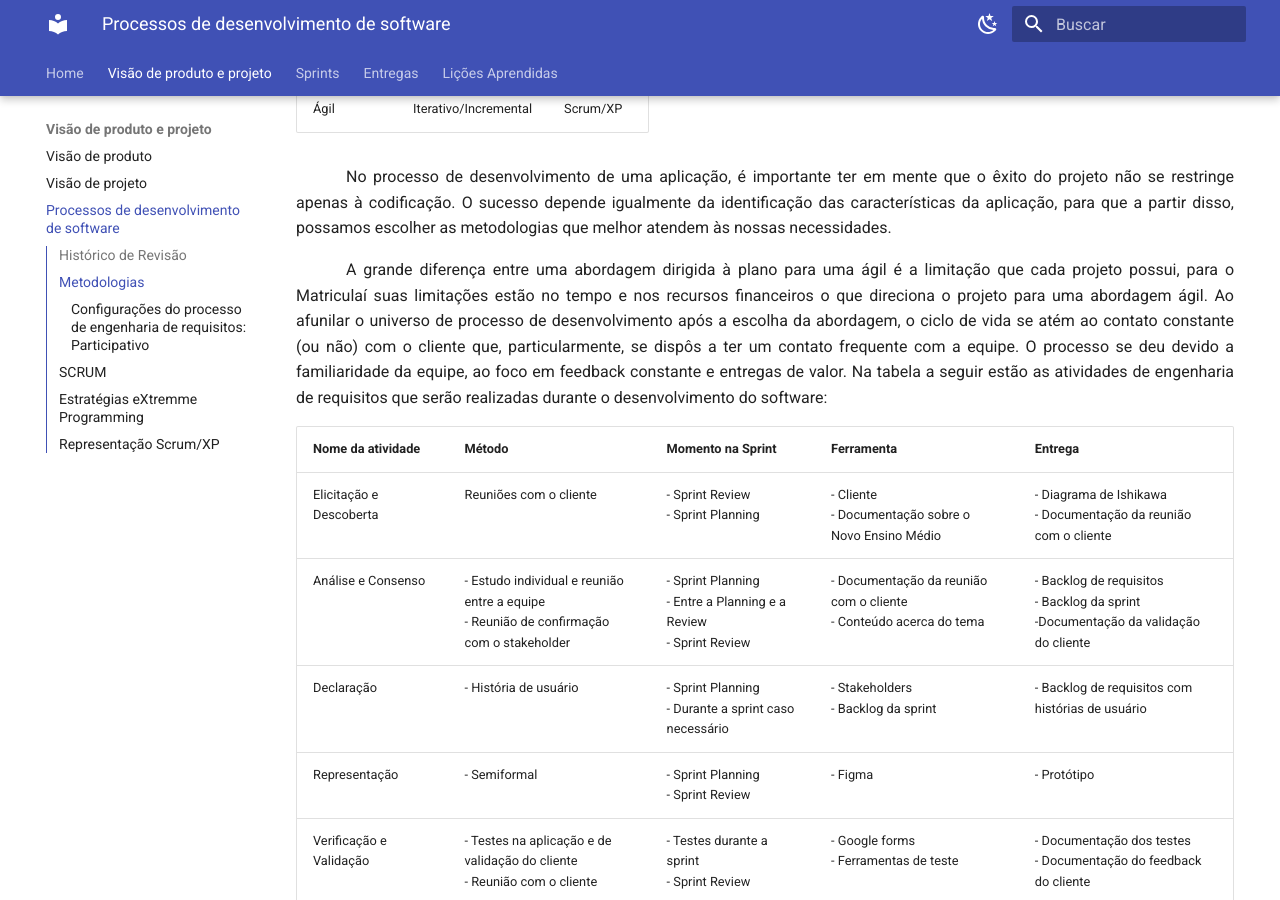
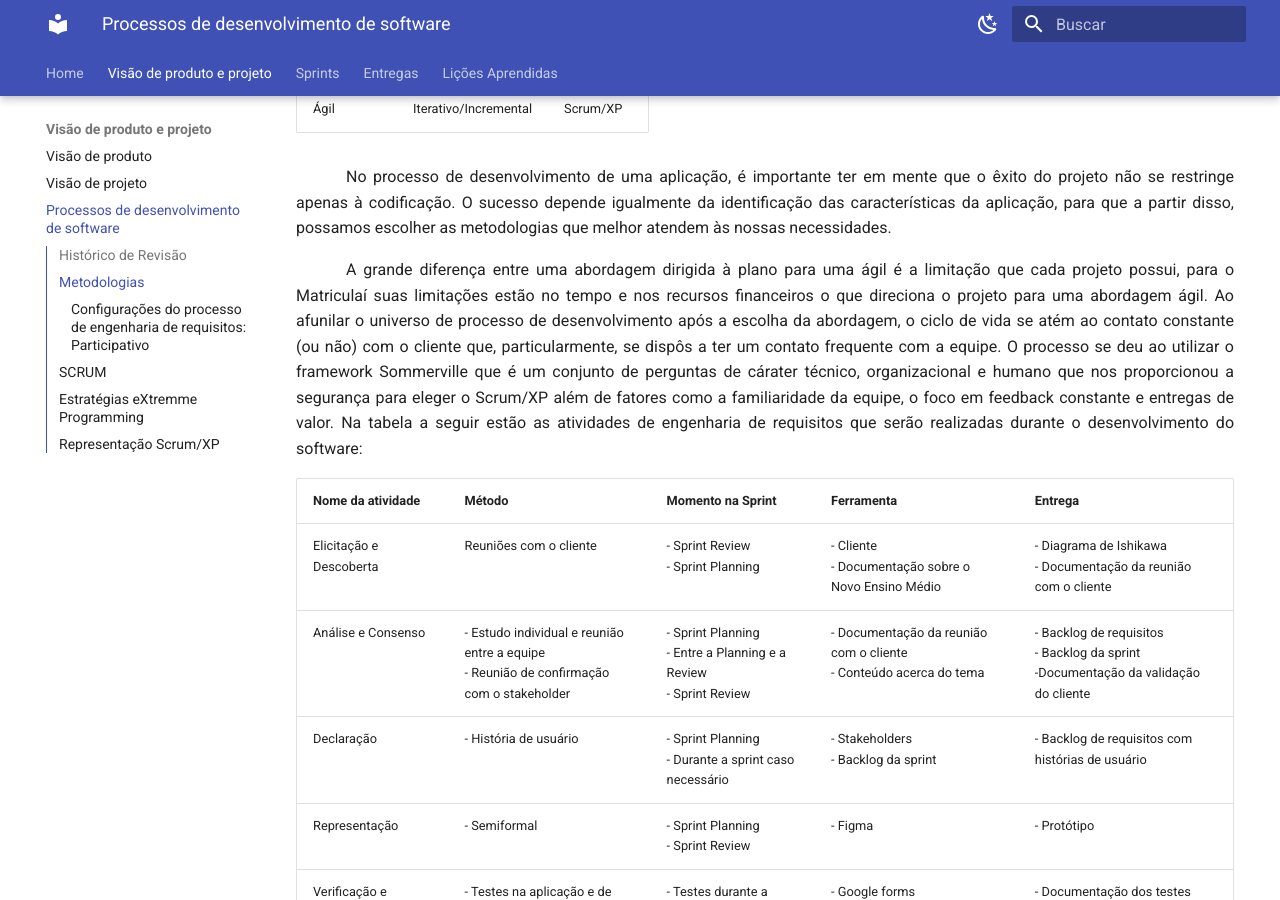
Before and after one commit to mdsreq-fga-unb/2023.2-Matriculai, an MkDocs documentation site: the page built from docs/desenvolvimento.md, in a window 1280 px wide and 900 px high, scrolled down 482 px. Built offline with MkDocs 1.6.1 and Material for MkDocs 9.7.7, drawn with Linux system fonts in a browser that asks for light colours.

Commit message:
adicionando sommervile às justificativas do processo

```diff
--- a/docs/desenvolvimento.md
+++ b/docs/desenvolvimento.md
@@ -12,7 +12,7 @@
 |Ágil|Iterativo/Incremental|Scrum/XP|
 
 <p style="text-indent: 50px;text-align: justify;"> No processo de desenvolvimento de uma aplicação, é importante ter em mente  que o êxito do projeto não se restringe apenas à codificação. O sucesso depende igualmente da identificação das características da aplicação, para que a partir disso, possamos escolher as metodologias que melhor atendem às nossas necessidades. </p>
-<p style="text-indent: 50px;text-align: justify;"> A grande diferença entre uma abordagem dirigida à plano para uma ágil é a limitação que cada projeto possui, para o Matriculaí suas limitações estão no tempo e nos recursos financeiros o que direciona o projeto para uma abordagem ágil. Ao afunilar o universo de processo de desenvolvimento após a escolha da abordagem, o ciclo de vida se atém ao contato constante (ou não) com o cliente que, particularmente, se dispôs a ter um contato frequente com a equipe. O processo se deu devido a familiaridade da equipe, ao foco em feedback constante e entregas de valor.  Na tabela a seguir estão as atividades de engenharia de requisitos que serão realizadas durante o desenvolvimento do software:  </p>
+<p style="text-indent: 50px;text-align: justify;"> A grande diferença entre uma abordagem dirigida à plano para uma ágil é a limitação que cada projeto possui, para o Matriculaí suas limitações estão no tempo e nos recursos financeiros o que direciona o projeto para uma abordagem ágil. Ao afunilar o universo de processo de desenvolvimento após a escolha da abordagem, o ciclo de vida se atém ao contato constante (ou não) com o cliente que, particularmente, se dispôs a ter um contato frequente com a equipe. O processo se deu ao utilizar o framework Sommerville que é um conjunto de perguntas de cárater técnico, organizacional e humano que nos proporcionou a segurança para eleger o Scrum/XP além de fatores como a familiaridade da equipe, o foco em feedback constante e entregas de valor.  Na tabela a seguir estão as atividades de engenharia de requisitos que serão realizadas durante o desenvolvimento do software:  </p>
 
 |Nome da atividade|Método|Momento na Sprint|Ferramenta|Entrega|
 |-|-|-|-|-|
```
